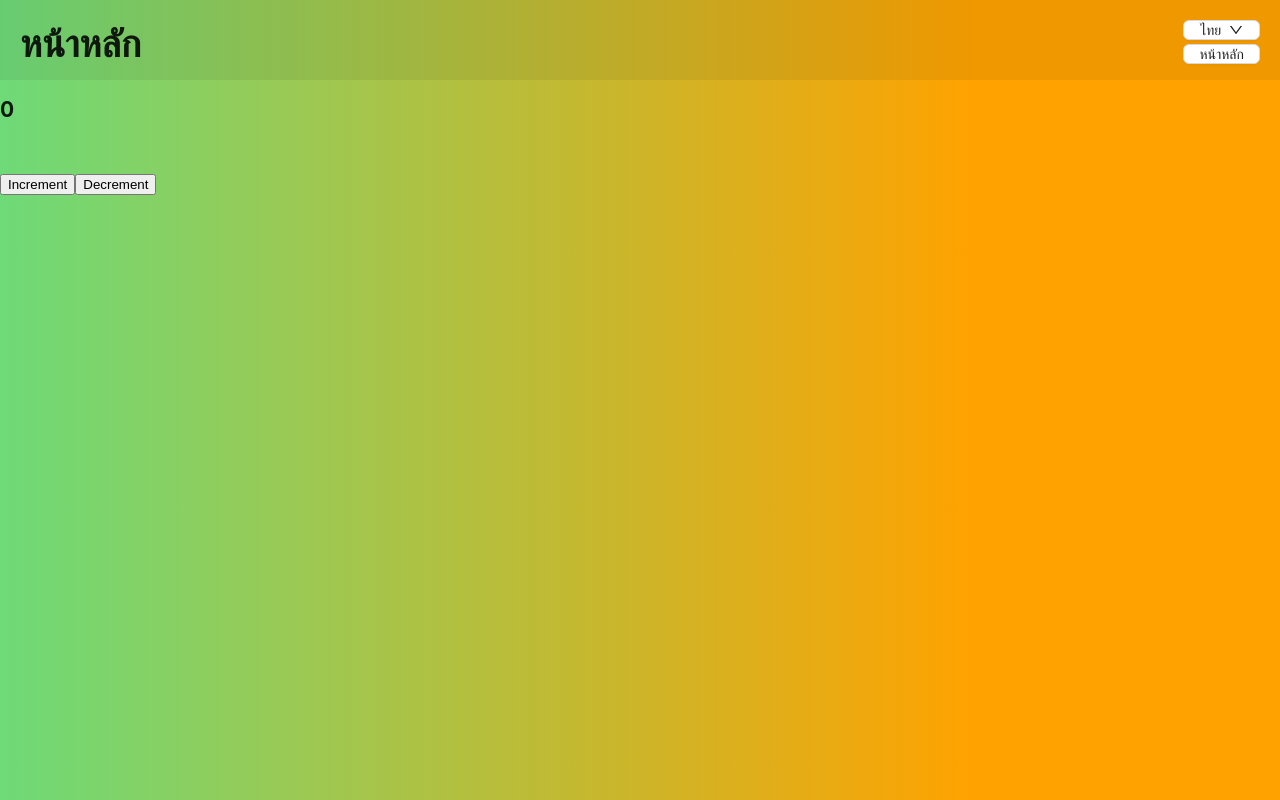
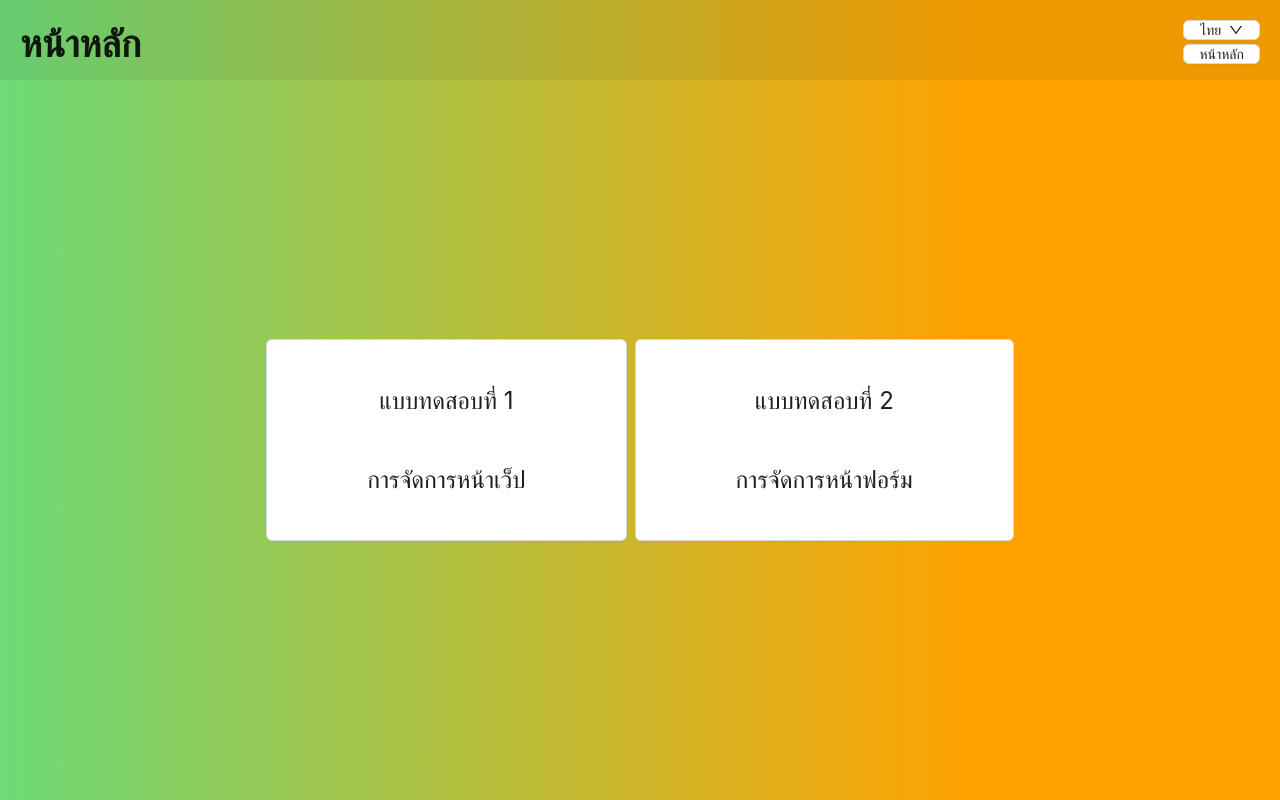
Before and after one commit to saketam/swd-test, a Next.js app: page / in a window 1280 px wide. Built offline with nearby package versions, Linux system fonts and the light colour scheme.

Commit message:
home button

```diff
--- a/src/app/locale/en/translate.json
+++ b/src/app/locale/en/translate.json
@@ -2,9 +2,11 @@
   "translation": {
     "/": "Home Page",
     "/_error": "Error",
-    "web_page": "Layout & style",
-    "form_page": "Form Management",
+    "/web_page": "Layout & Style",
+    "/form_page": "Form & Table",
     "en": "English",
-    "th": "Thai"
+    "th": "Thai",
+    "test1": "Test 1",
+    "test2": "Test 2"
   }
 }
--- a/src/app/locale/th/translate.json
+++ b/src/app/locale/th/translate.json
@@ -2,9 +2,11 @@
   "translation": {
     "/": "หน้าหลัก",
     "/_error": "ระเบิดเวลา",
-    "web_page": "การจัดการหน้าเว็ป",
-    "form_page": "การจัดการหน้าฟอร์ม",
+    "/web_page": "การจัดการหน้าเว็ป",
+    "/form_page": "การจัดการหน้าฟอร์ม",
     "en": "อังกฤษ",
-    "th": "ไทย"
+    "th": "ไทย",
+    "test1": "แบบทดสอบที่ 1",
+    "test2": "แบบทดสอบที่ 2"
   }
 }
--- /dev/null
+++ b/src/app/styles/index.scss
@@ -0,0 +1,22 @@
+.homepageWrapper {
+  height: 100%;
+  display: flex;
+  justify-content: center;
+  flex-wrap: wrap;
+  align-content: center;
+  gap: 8px;
+}
+
+.homepageButton {
+  display: flex;
+  align-items: center;
+  justify-content: center;
+  font-size: 24px;
+  padding: 100px 100px;
+}
+
+.textBtton {
+  display: flex;
+  flex-direction: column;
+  gap: 50px;
+}
--- a/src/pages/index.tsx
+++ b/src/pages/index.tsx
@@ -1,37 +1,40 @@
-import { decrement, increment } from "@features/counterSlice"
-import { RootState } from "@features/store"
-import { useDispatch, useSelector } from "react-redux"
+import { Button, ConfigProvider } from "antd"
+import { useRouter } from "next/router"
+import { useTranslation } from "react-i18next"
+import '../app/styles/index.scss'
 
 const Home = () => {
-  const count = useSelector((state: RootState) => state.counter.value)
-  const dispatch = useDispatch()
+  const { t } = useTranslation()
+  const router = useRouter()
+
+  const handleClick = (url: string) => () => { router.push(url) }
 
   return (
-    <>
-      <h2>
-        {count}
+    <div className="homepageWrapper">
+      <Button className="homepageButton" onClick={handleClick('web_page')}>
+        <div className="textBtton">
+          <div>
+            {t('test1')}
+          </div>
 
-      </h2>
+          <div>
+            {t('/web_page')}
+          </div>
+        </div>
+      </Button>
 
-      <br />
-      <br />
+      <Button className="homepageButton" onClick={handleClick('form_page')}>
+        <div className="textBtton">
+          <div>
+            {t('test2')}
+          </div>
 
-      <div>
-        <button
-          aria-label="Increment value"
-          onClick={() => dispatch(increment())}
-        >
-          Increment
-        </button>
-
-        <button
-          aria-label="Decrement value"
-          onClick={() => dispatch(decrement())}
-        >
-          Decrement
-        </button>
-      </div>
-    </>
+          <div>
+            {t('/form_page')}
+          </div>
+        </div>
+      </Button>
+    </div >
   )
 }
 
```
Also changed, not shown: src/pages/form_page/index.tsx (added, +15 -0 lines), src/pages/web_page/index.tsx (added, +15 -0 lines).
